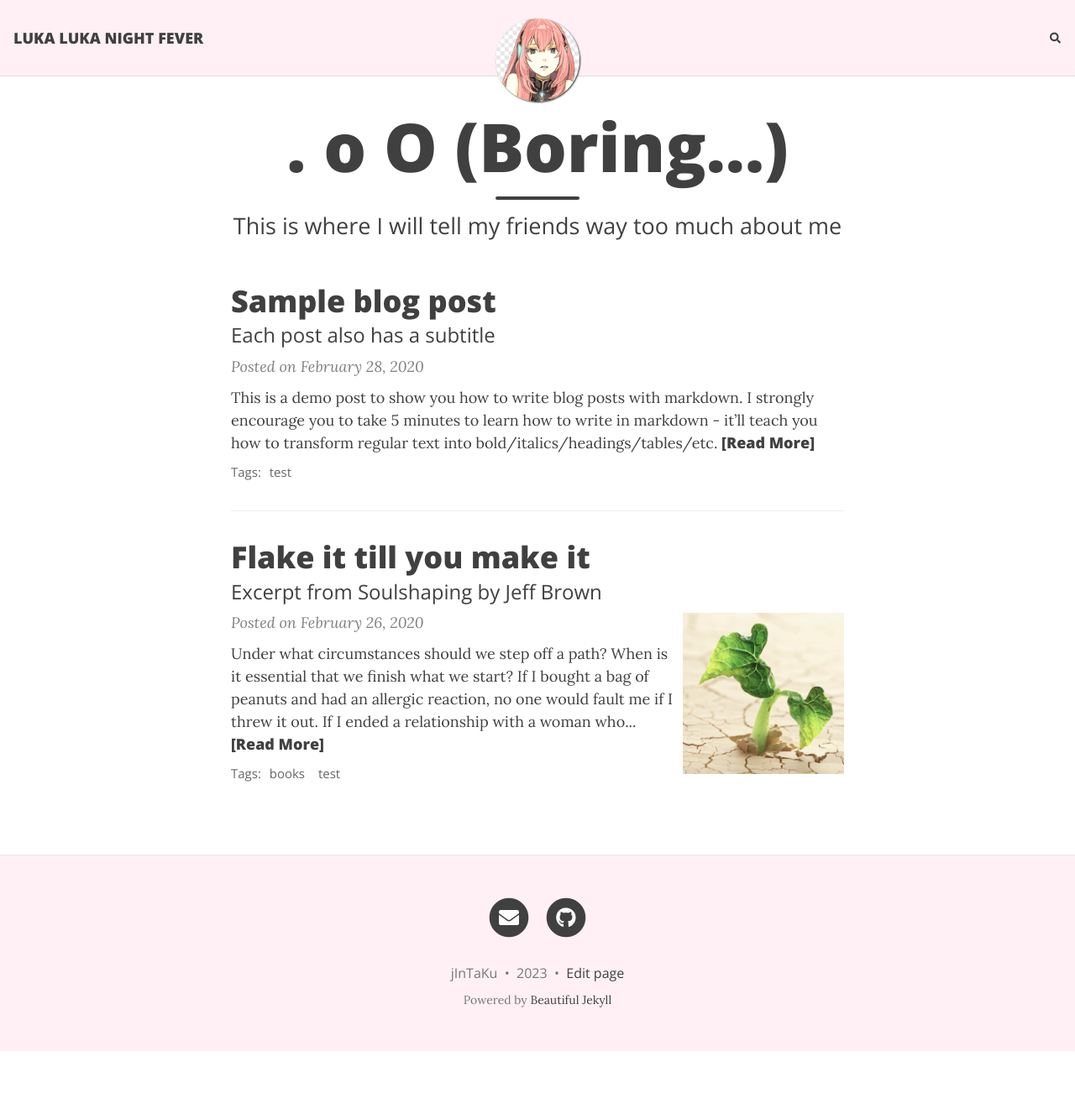
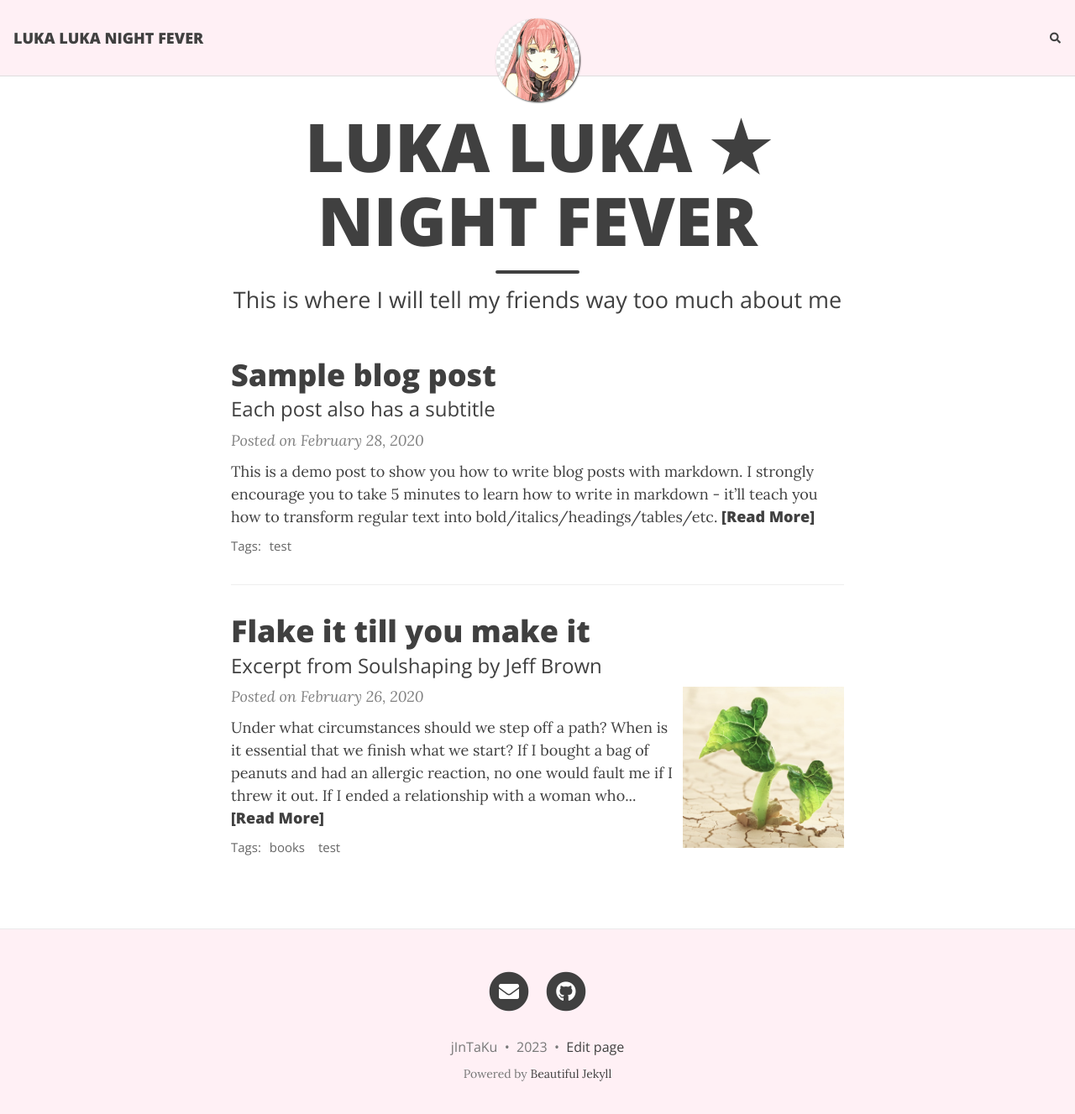
Before and after one commit to truemanburbank/truemanburbank.github.io, a Jekyll site: the page built from index.html, in a window 1280 px wide and 1340 px high. Shown: the top 1327 px of the window at 84% size. Built offline with Jekyll 4.4.1, drawn with Linux system fonts in a browser that asks for light colours; nearby versions of some CDN libraries; the list of posts is cut into pages by our own code; comment, search, counter and statistics services are not loaded.

Commit message:
Update index.html

```diff
--- a/index.html
+++ b/index.html
@@ -1,5 +1,5 @@
 ---
 layout: home
-title: . o O (Boring...)
+title: LUKA LUKA &starf; NIGHT FEVER
 subtitle: This is where I will tell my friends way too much about me
 ---
```
